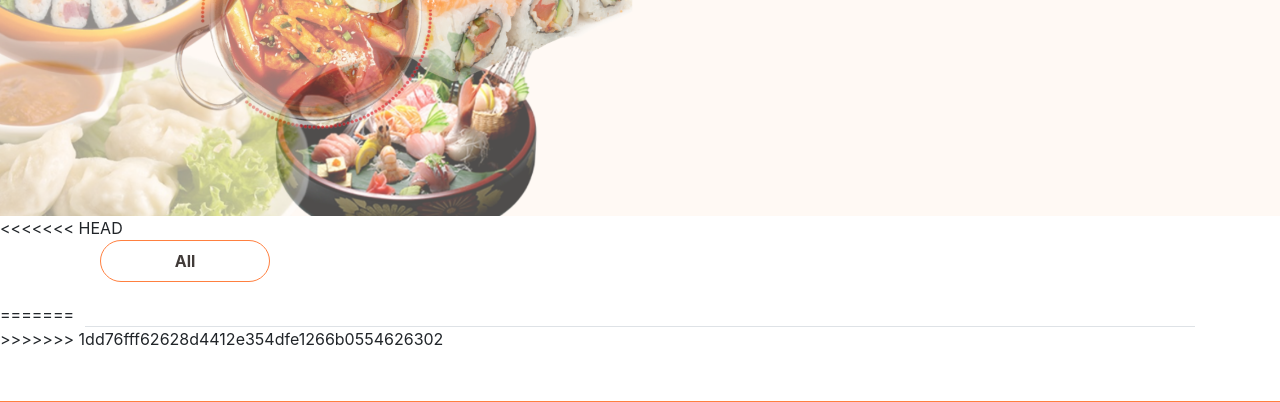
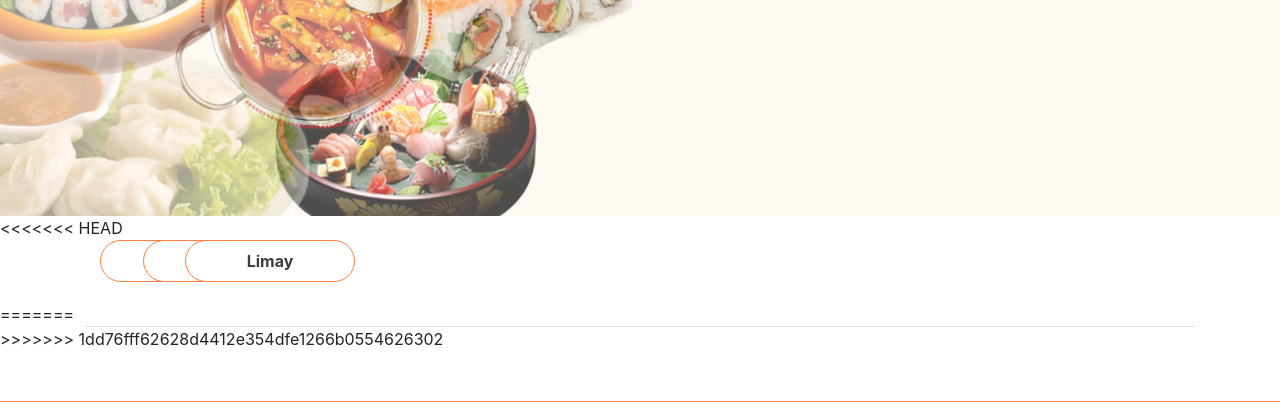
Before and after one commit to L-L-0-Y-D/systemcapstoneV2, a PHP site: page /home.php in a window 1280 px wide. Shown: the part 504-906 px from the top of the page. Run offline with PHP 8.4, Linux system fonts and the light colour scheme; data that the repository does not hold is empty.

Commit message:
3buttons

```diff
--- a/home.php
+++ b/home.php
@@ -107,7 +107,13 @@
         <div class="row">
             <div class="col-md-3 d-none d-md-flex">
                 <div class="col-md-2">
-                <button type="submit" class="townbtn" onclick="" id="all">All</button>
+                    <button type="submit" class="townbtn" onclick="" id="all">All</button>
+                </div>
+                <div class="col-md-2">
+                    <button type="submit" class="townbtn" onclick="" id="mariveles">Mariveles</button>
+                </div>
+                <div class="col-md-2">
+                    <button type="submit" class="townbtn" onclick="" id="limay">Limay</button>
                 </div>
             </div>
         </div>
```
